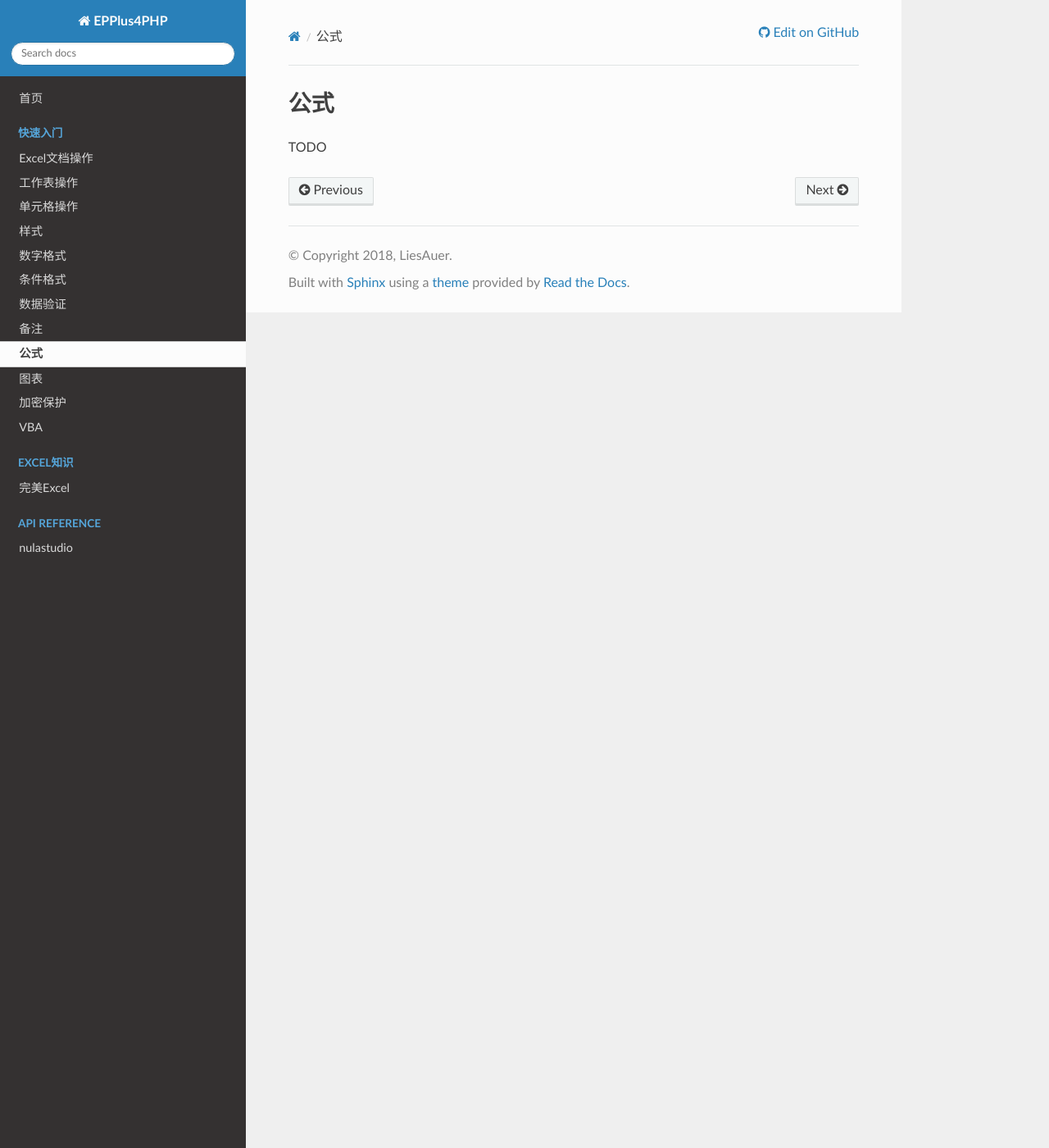
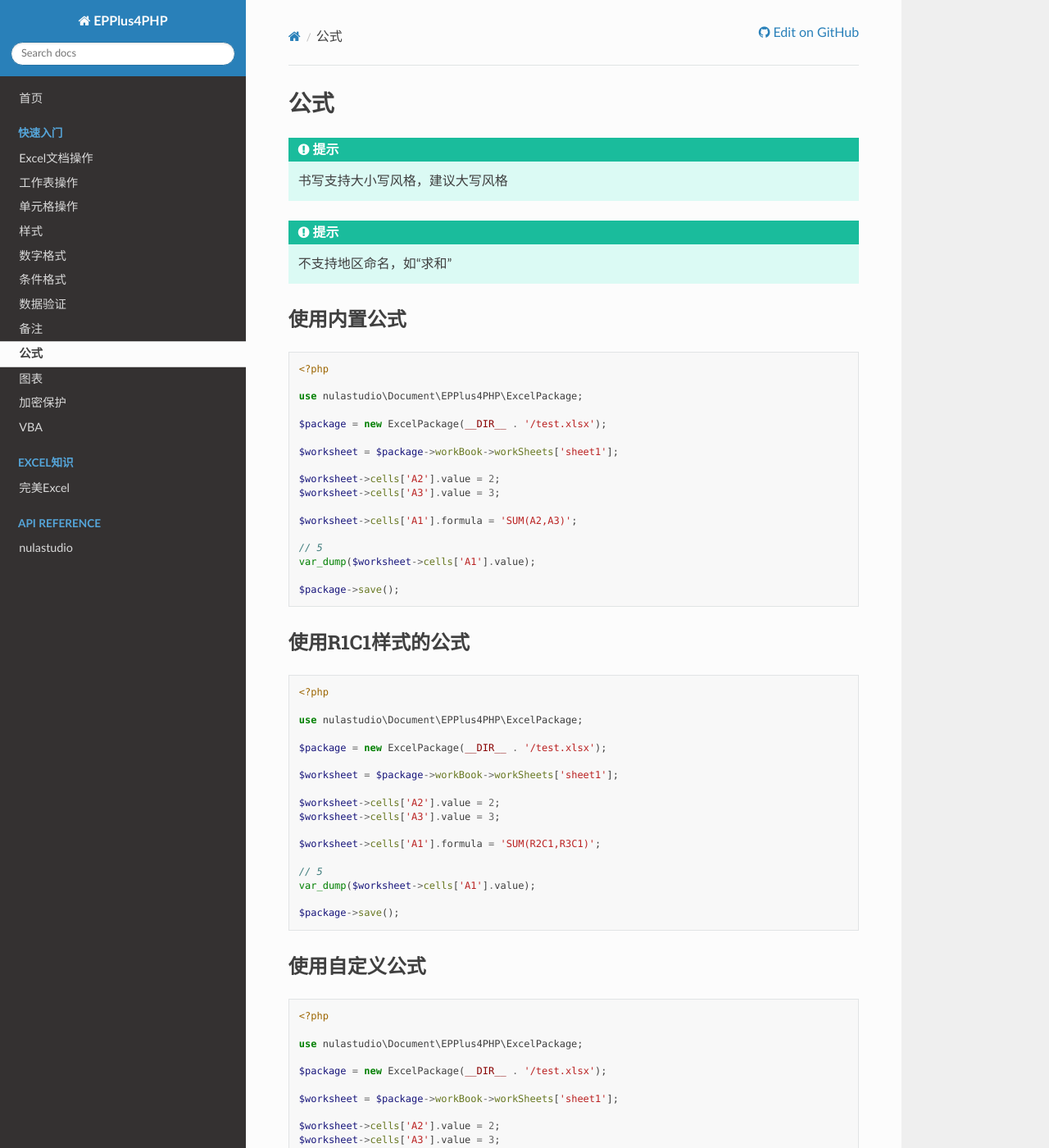
Before and after one commit to nulastudio/EPPlus4PHP-docs, a Sphinx documentation site: the page built from source/samples/formula.rst, in a window 1280 px wide and 1400 px high. Shown: the whole window at 82% size. Built offline with Sphinx 7.4.7 and the Read the Docs theme 2.0.0, drawn with Linux system fonts in a browser that asks for light colours; some of the changed text lies outside the part shown.

Commit message:
完成公式的文档内容

```diff
--- /dev/null
+++ b/source/api/nulastudio/Document/EPPlus4PHP/Function.rst
@@ -0,0 +1,3 @@
+********
+Function
+********
--- a/source/api/nulastudio/Document/EPPlus4PHP/Range.rst
+++ b/source/api/nulastudio/Document/EPPlus4PHP/Range.rst
@@ -76,6 +76,10 @@ Range
 +---------------------------+---------------------+--------------------------------------------------------------------------------------------+
 | :doc:`?Comment <Comment>` | comment             | 备注，无备注返回null，设为null则删除备注                                                   |
 +---------------------------+---------------------+--------------------------------------------------------------------------------------------+
+| string                    | formula             | 公式，留空则表示不使用公式                                                                 |
++---------------------------+---------------------+--------------------------------------------------------------------------------------------+
+| string                    | formulaR1C1         | 公式，R1C1格式，留空则表示不使用公式                                                       |
++---------------------------+---------------------+--------------------------------------------------------------------------------------------+
 
 .. hint:: comment属性可直接接受一个字符串，备注人使用默认的名字
 
--- /dev/null
+++ b/source/api/nulastudio/Document/EPPlus4PHP/Result.rst
@@ -0,0 +1,3 @@
+******
+Result
+******
--- /dev/null
+++ b/source/api/nulastudio/Document/EPPlus4PHP/Util.rst
@@ -0,0 +1,3 @@
+****
+Util
+****
--- a/source/samples/formula.rst
+++ b/source/samples/formula.rst
@@ -1,4 +1,100 @@
+****
 公式
-====
+****
 
-TODO
+.. hint:: 书写支持大小写风格，建议大写风格
+
+.. hint:: 不支持地区命名，如“求和”
+
+.. _using-built-in-formula:
+
+使用内置公式
+============
+
+.. code-block:: php
+
+    <?php
+
+    use nulastudio\Document\EPPlus4PHP\ExcelPackage;
+
+    $package = new ExcelPackage(__DIR__ . '/test.xlsx');
+
+    $worksheet = $package->workBook->workSheets['sheet1'];
+
+    $worksheet->cells['A2'].value = 2;
+    $worksheet->cells['A3'].value = 3;
+
+    $worksheet->cells['A1'].formula = 'SUM(A2,A3)';
+
+    // 5
+    var_dump($worksheet->cells['A1'].value);
+
+    $package->save();
+
+.. _using-built-in-formula-R1C1:
+
+使用R1C1样式的公式
+==================
+
+.. code-block:: php
+
+    <?php
+
+    use nulastudio\Document\EPPlus4PHP\ExcelPackage;
+
+    $package = new ExcelPackage(__DIR__ . '/test.xlsx');
+
+    $worksheet = $package->workBook->workSheets['sheet1'];
+
+    $worksheet->cells['A2'].value = 2;
+    $worksheet->cells['A3'].value = 3;
+
+    $worksheet->cells['A1'].formula = 'SUM(R2C1,R3C1)';
+
+    // 5
+    var_dump($worksheet->cells['A1'].value);
+
+    $package->save();
+
+.. _using-user-defined-formula:
+
+使用自定义公式
+==============
+
+.. code-block:: php
+
+    <?php
+
+    use nulastudio\Document\EPPlus4PHP\ExcelPackage;
+
+    $package = new ExcelPackage(__DIR__ . '/test.xlsx');
+
+    $worksheet = $package->workBook->workSheets['sheet1'];
+
+    $worksheet->cells['A2'].value = 2;
+    $worksheet->cells['A3'].value = 3;
+
+    // 添加一个方式
+    $package->addOrReplaceFunction('MYSUM', function(array $args, array $context) {
+        list($a, $b) = $args;
+        return $a + $b;
+    });
+
+    $worksheet->cells['A1'].formula = 'MYSUM(A2,A3)';
+
+    // 5
+    // 注意：只能在程序中取值，Excel中无法取值，因为Excel并不存在mysum函数
+    var_dump($worksheet->cells['A1'].value);
+
+    $package->save();
+
+.. hint:: 自定义公式接受两个参数且返回一个结果值。
+    array $args 传入的参数数组
+    array $context 当前的上下文数组（目前尚未决定需要哪些上下文，暂时为空）
+
+
+.. hint:: 在有能力编写复杂内置公式和VBA的情况下尽量少用自定义公式，因为涉及到自定义公式的单元格只能在EPPlus4PHP中取值，Excel中是无法取值的！
+
+.. hint:: 在未来版本会增加计算公式表达式并取值以及VBA的功能，可计算后存值或者编写VBA，Excel就能获取到值。
+
+.. hint:: 由于自定义公式只能在程序中取值，所以自定义公式可以接受及返回任意类型的参数，只不过当与内置函数混用时确保传入到内置函数时Excel支持的基本类型即可。
```
Also changed, not shown: source/api/nulastudio/Document/EPPlus4PHP/DataType.rst (added, +36 -0 lines), source/api/nulastudio/Document/EPPlus4PHP/ErrorValue.rst (added, +37 -0 lines), source/api/nulastudio/Document/EPPlus4PHP/ErrorValueType.rst (added, +26 -0 lines), source/api/nulastudio/Document/EPPlus4PHP/ExcelPackage.rst (+28 -24 lines).
